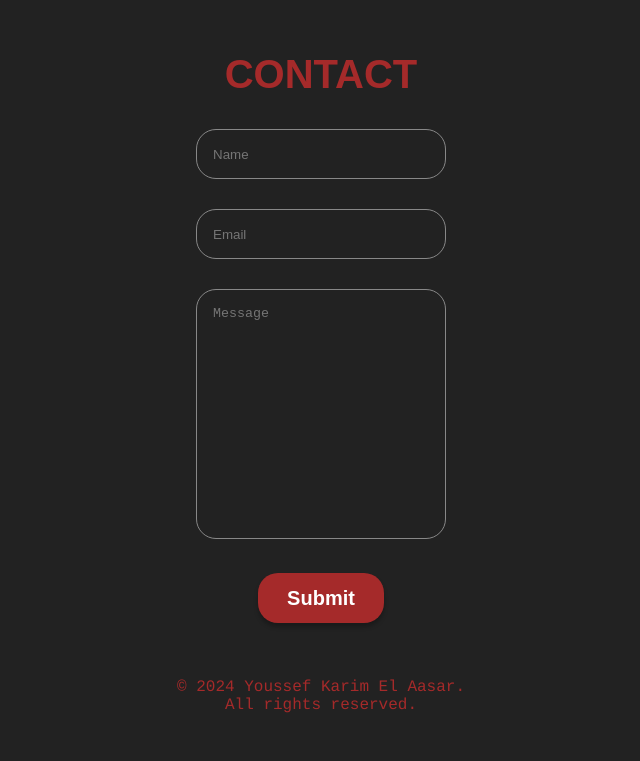
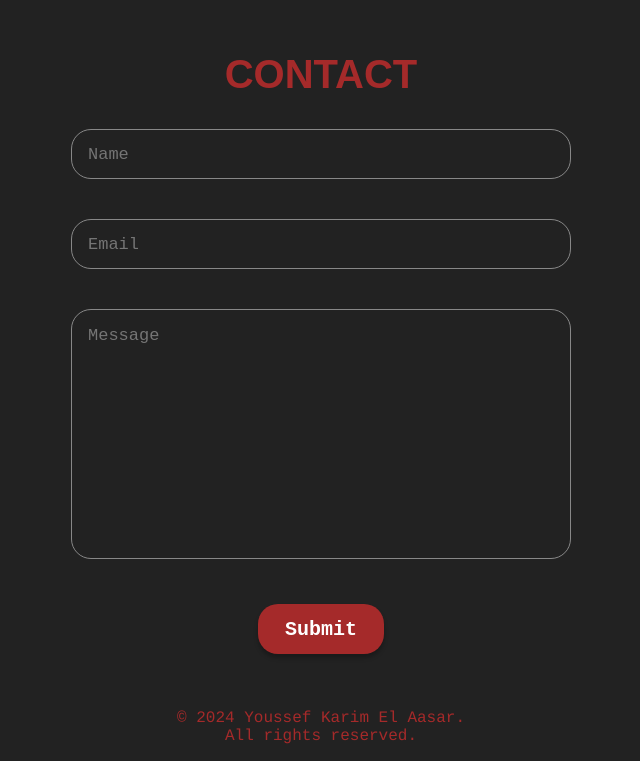
Before and after one commit to theglassofwater/PersonalWebsite, a React (Create React App) app: page / in a window 1280 px wide. Shown: the part 2228-2989 px from the top of the page, without its empty margins (319-959 px from the left). Before the commit the page ends 2958 px from the top, so only its background shows below. Built offline with nearby package versions, Linux system fonts and the light colour scheme.

Commit message:
Refactor Contact component CSS: Adjust font size, width, and container max-width

```diff
--- a/src/components/Contact/Contact.js
+++ b/src/components/Contact/Contact.js
@@ -6,7 +6,7 @@ const Contact = () => {
         <section id="contact" className={styles.container}>
             <h1 className="sectionTitle">contact</h1>
             <form>
-                <div className="">
+                <div className="formGroup">
                     <label htmlFor="name" hidden>Name</label>
                     <input type="text" id="name" name="name" placeholder="Name" required />
                 </div>
--- a/src/components/Contact/Contact.module.css
+++ b/src/components/Contact/Contact.module.css
@@ -3,8 +3,9 @@
     flex-direction: column;
     text-align: center;
     margin-top: 5dvh;
+    font-family: 'Courier New', Courier, monospace;
     /* height: 100dvh; */
-
+}
 
     form {
         display: flex;
@@ -33,6 +34,7 @@
         justify-self: center;
         background-color: var(--background-color);
         color: white;
+        font-family: 'Courier New', Courier, monospace;
       }
 
     input[type='submit'] {
@@ -57,4 +59,22 @@
         transform: translateY(2px);
         box-shadow: 0 2px 2px rgba(0, 0, 0, 0.25);
     }
-}
+
+
+@media (width >= 800px) {
+    textarea,
+    input:not([type='submit']) {
+      width: 500px;
+      font-size: 17px;
+    }
+    form {
+      gap: 40px;
+    }
+  }
+
+  @media (width >= 1400px) {
+    textarea,
+    input:not([type='submit']) {
+      width: 800px;
+    }
+  }
```
